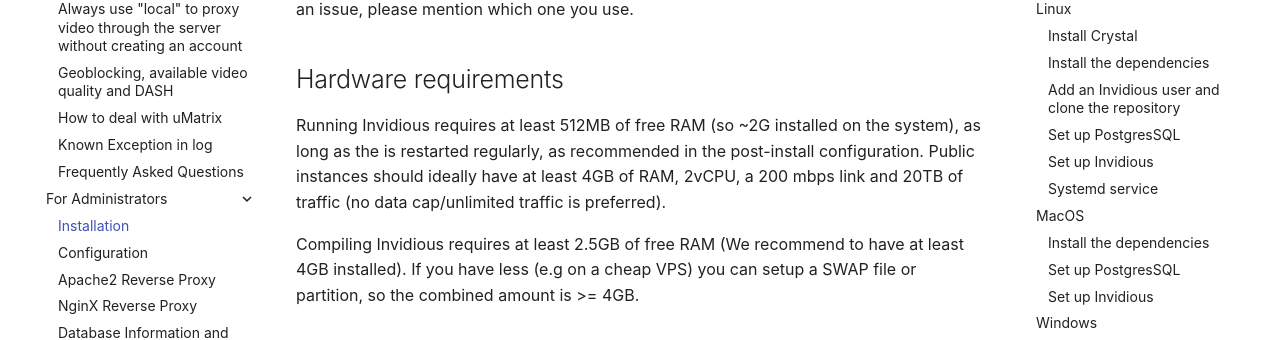
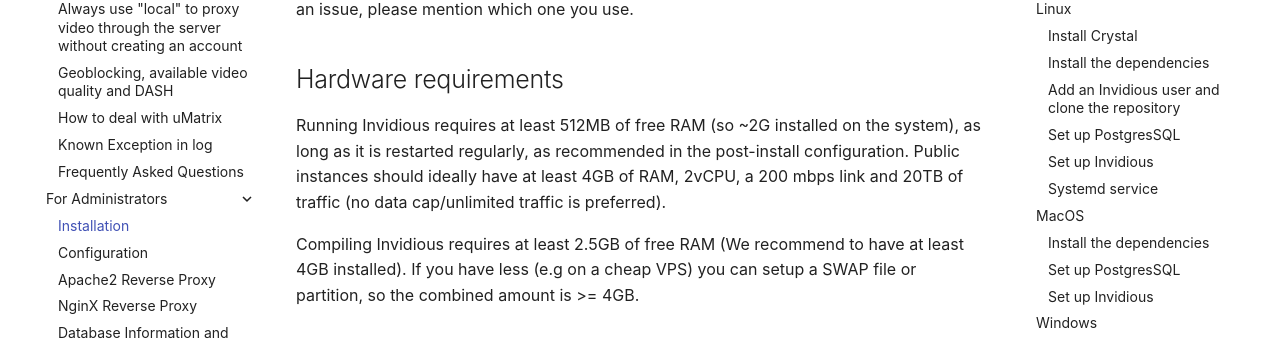
Before and after one commit to iv-org/documentation, an MkDocs documentation site: the page built from docs/installation.md, in a window 1280 px wide and 900 px high. Shown: the part 327-667 px from the top of the window. Built offline with MkDocs 1.6.1 and Material for MkDocs 9.7.7, drawn with Linux system fonts in a browser that asks for light colours; comment, search, counter and statistics services are not loaded.

Commit message:
Correct two typos in `docs/{instances.md, installation.md}` (#283)
* Correct a typo in `docs/instances.md`
* Correct a typo in `docs/installation.md`

```diff
--- a/docs/installation.md
+++ b/docs/installation.md
@@ -7,7 +7,7 @@
 
 ## Hardware requirements
 
-Running Invidious requires at least 512MB of free RAM (so ~2G installed on the system), as long as the is restarted regularly, as recommended in the post-install configuration. Public instances should ideally have at least 4GB of RAM, 2vCPU, a 200 mbps link and 20TB of traffic (no data cap/unlimited traffic is preferred).
+Running Invidious requires at least 512MB of free RAM (so ~2G installed on the system), as long as it is restarted regularly, as recommended in the post-install configuration. Public instances should ideally have at least 4GB of RAM, 2vCPU, a 200 mbps link and 20TB of traffic (no data cap/unlimited traffic is preferred).
 
 Compiling Invidious requires at least 2.5GB of free RAM (We recommend to have at least 4GB installed).
 If you have less (e.g on a cheap VPS) you can setup a SWAP file or partition, so the combined amount is >= 4GB.
```
Also changed, not shown: docs/instances.md (+1 -1 lines).
